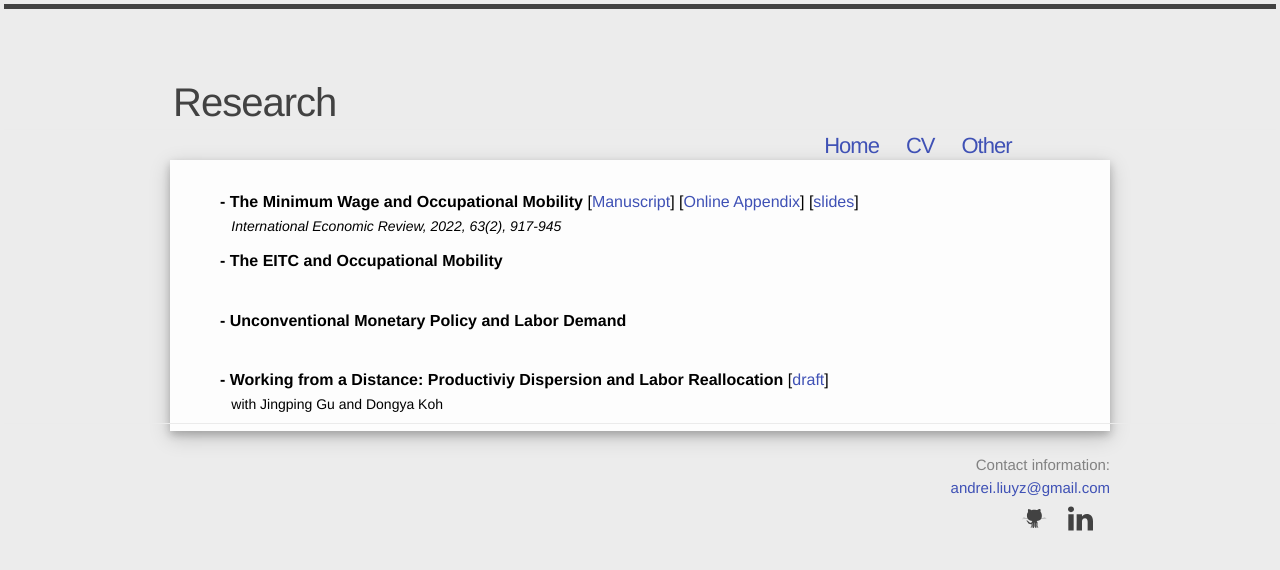
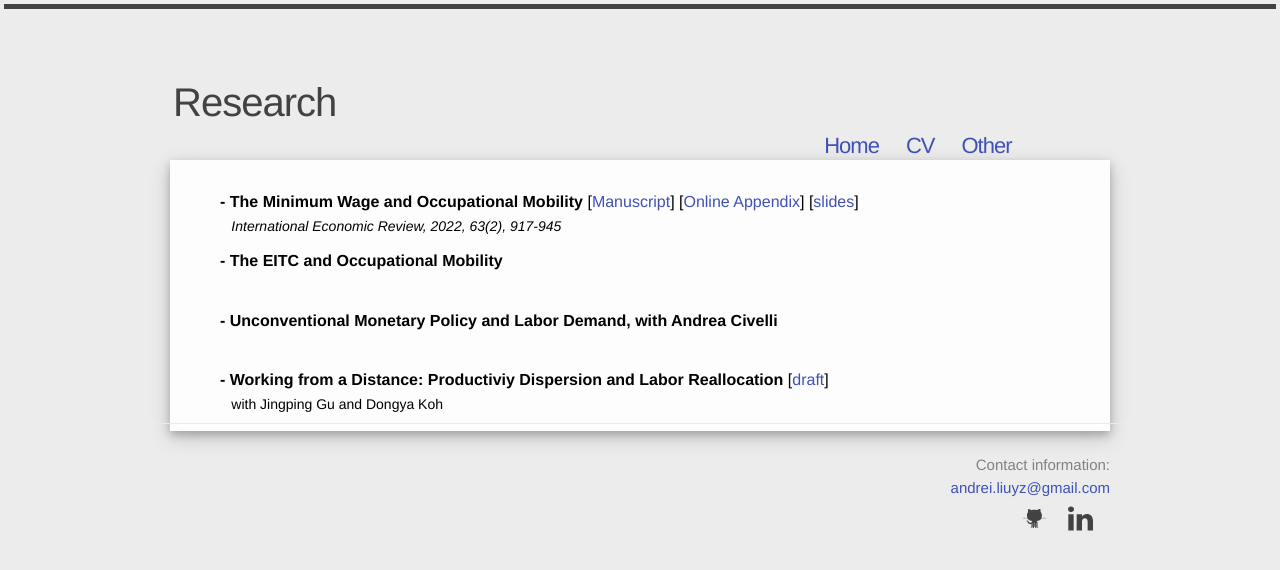
Before and after one commit to Andrew-YizhouLiu/Andrew-YizhouLiu.github.io, a Jekyll site: the page built from research.html, in a window 1280 px wide. Shown: the top 570 px of the page. Built offline with Jekyll 4.4.1, drawn with Linux system fonts in a browser that asks for light colours; comment, search, counter and statistics services are not loaded.

Commit message:
Update research.html

```diff
--- a/research.html
+++ b/research.html
@@ -51,7 +51,7 @@ title: Andrew Yizhou Liu
         <br/> <span style="font-size:14px;margin-left:0.3cm;font-style:italic;">  <span> </p>
         <p style="margin-bottom: -0.4cm;">   </p>
 
-        <p style="margin-bottom: 0.7cm;font-size:16px;color:black"><b> - Unconventional Monetary Policy and Labor Demand </b>
+        <p style="margin-bottom: 0.7cm;font-size:16px;color:black"><b> - Unconventional Monetary Policy and Labor Demand, with Andrea Civelli </b>
         <br/> <span style="font-size:14px;margin-left:0.3cm;font-style:italic;">  <span> </p>
         <p style="margin-bottom: -0.4cm;">   </p>
 
```
